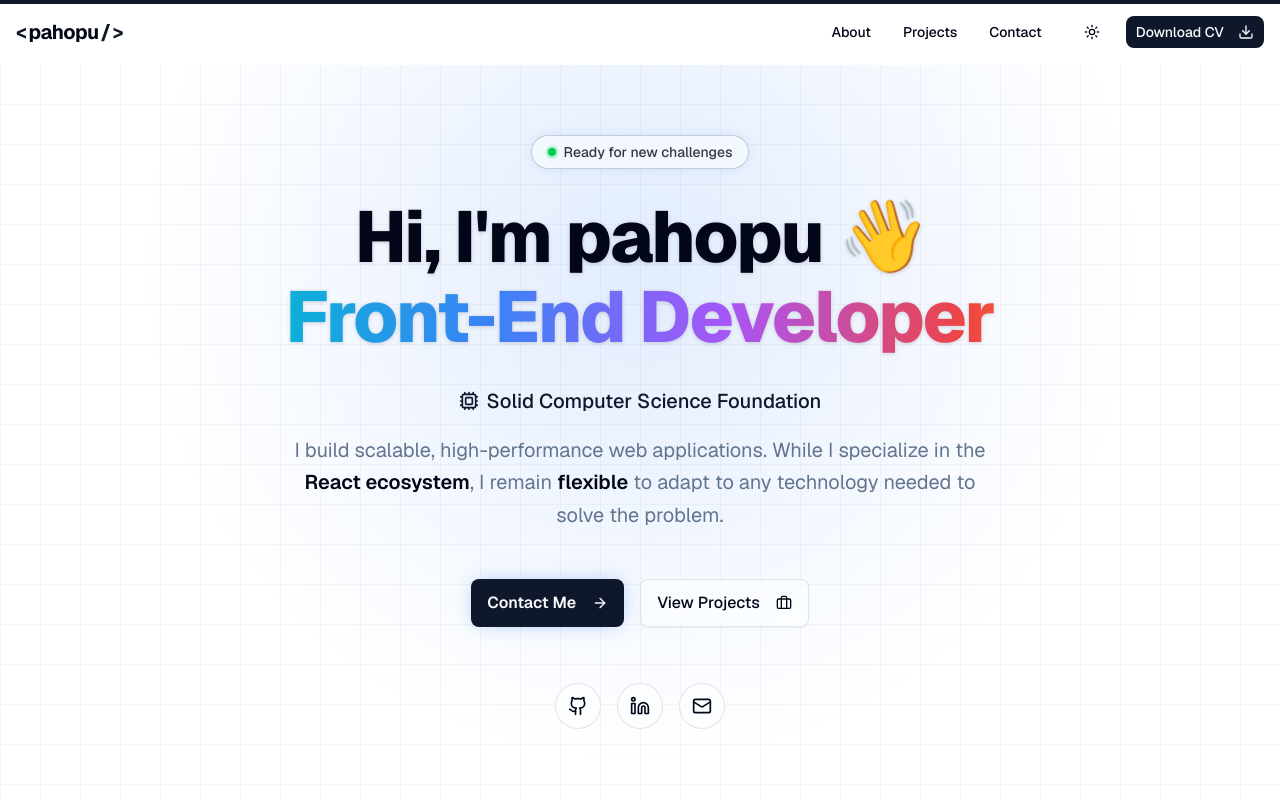
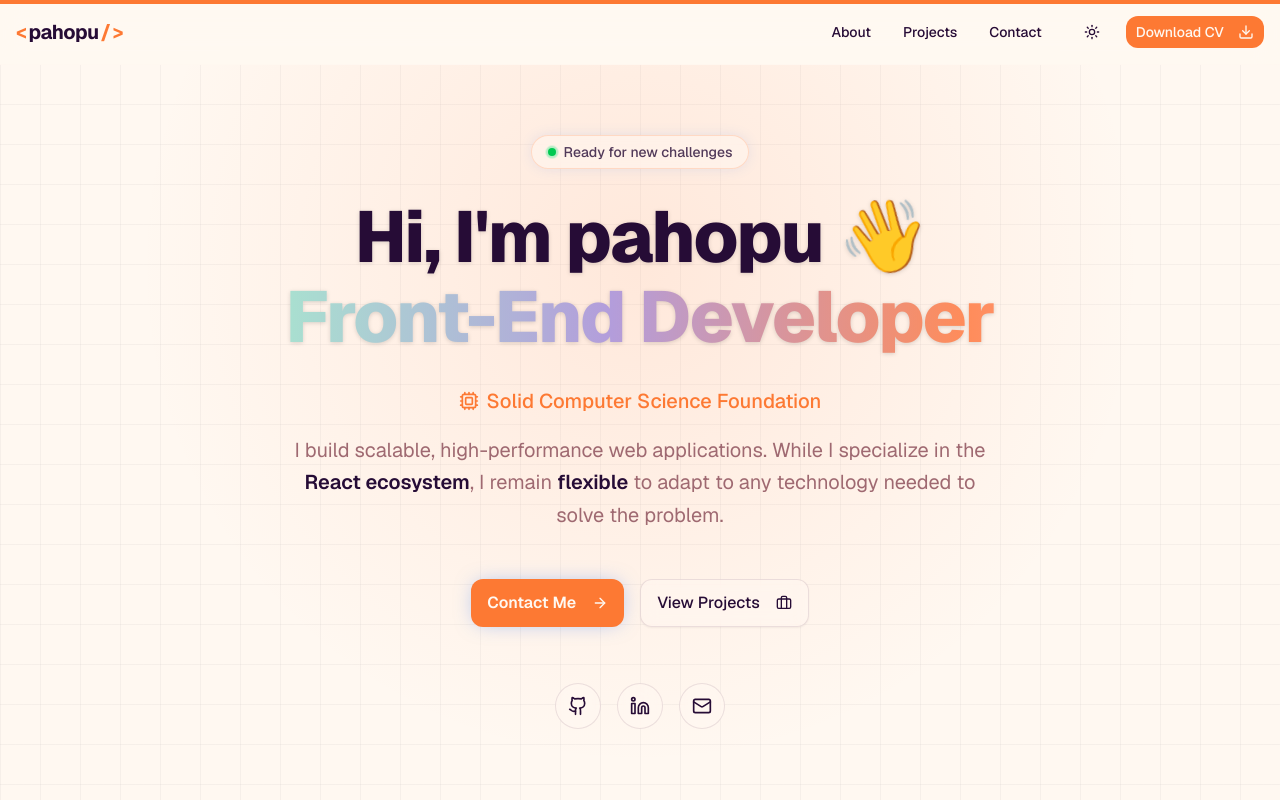
Before and after one commit to pahopu/pahopu-portfolio, a Next.js app: page / in a window 1280 px wide. Shown: the top 800 px of the page. Built offline with nearby package versions, Linux system fonts and the light colour scheme.

Commit message:
feat: apply CONGBDAY pastel palette (light + dark mode)

```diff
--- a/src/app/globals.css
+++ b/src/app/globals.css
@@ -44,72 +44,72 @@
 }
 
 :root {
-  --radius: 0.625rem;
-  --background: oklch(1 0 0);
-  --foreground: oklch(0.129 0.042 264.695);
-  --card: oklch(1 0 0);
-  --card-foreground: oklch(0.129 0.042 264.695);
-  --popover: oklch(1 0 0);
-  --popover-foreground: oklch(0.129 0.042 264.695);
-  --primary: oklch(0.208 0.042 265.755);
-  --primary-foreground: oklch(0.984 0.003 247.858);
-  --secondary: oklch(0.968 0.007 247.896);
-  --secondary-foreground: oklch(0.208 0.042 265.755);
-  --muted: oklch(0.968 0.007 247.896);
-  --muted-foreground: oklch(0.554 0.046 257.417);
-  --accent: oklch(0.968 0.007 247.896);
-  --accent-foreground: oklch(0.208 0.042 265.755);
+  --radius: 0.875rem;
+  --background: oklch(0.987 0.015 55);
+  --foreground: oklch(0.22 0.08 310);
+  --card: oklch(0.993 0.008 70);
+  --card-foreground: oklch(0.22 0.08 310);
+  --popover: oklch(0.993 0.008 70);
+  --popover-foreground: oklch(0.22 0.08 310);
+  --primary: oklch(0.72 0.18 45);
+  --primary-foreground: oklch(0.987 0.015 55);
+  --secondary: oklch(0.84 0.1 5);
+  --secondary-foreground: oklch(0.22 0.08 310);
+  --muted: oklch(0.975 0.07 90);
+  --muted-foreground: oklch(0.58 0.07 10);
+  --accent: oklch(0.87 0.08 160);
+  --accent-foreground: oklch(0.22 0.08 310);
   --destructive: oklch(0.577 0.245 27.325);
-  --border: oklch(0.929 0.013 255.508);
-  --input: oklch(0.929 0.013 255.508);
-  --ring: oklch(0.704 0.04 256.788);
-  --chart-1: oklch(0.646 0.222 41.116);
-  --chart-2: oklch(0.6 0.118 184.704);
-  --chart-3: oklch(0.398 0.07 227.392);
-  --chart-4: oklch(0.828 0.189 84.429);
-  --chart-5: oklch(0.769 0.188 70.08);
-  --sidebar: oklch(0.984 0.003 247.858);
-  --sidebar-foreground: oklch(0.129 0.042 264.695);
-  --sidebar-primary: oklch(0.208 0.042 265.755);
-  --sidebar-primary-foreground: oklch(0.984 0.003 247.858);
-  --sidebar-accent: oklch(0.968 0.007 247.896);
-  --sidebar-accent-foreground: oklch(0.208 0.042 265.755);
-  --sidebar-border: oklch(0.929 0.013 255.508);
-  --sidebar-ring: oklch(0.704 0.04 256.788);
+  --border: oklch(0.92 0.07 50);
+  --input: oklch(0.92 0.07 50);
+  --ring: oklch(0.72 0.18 45);
+  --chart-1: oklch(0.72 0.18 45);
+  --chart-2: oklch(0.84 0.1 5);
+  --chart-3: oklch(0.87 0.08 160);
+  --chart-4: oklch(0.975 0.07 90);
+  --chart-5: oklch(0.72 0.1 300);
+  --sidebar: oklch(0.987 0.015 55);
+  --sidebar-foreground: oklch(0.22 0.08 310);
+  --sidebar-primary: oklch(0.72 0.18 45);
+  --sidebar-primary-foreground: oklch(0.987 0.015 55);
+  --sidebar-accent: oklch(0.87 0.08 160);
+  --sidebar-accent-foreground: oklch(0.22 0.08 310);
+  --sidebar-border: oklch(0.92 0.07 50);
+  --sidebar-ring: oklch(0.72 0.18 45);
 }
 
 .dark {
-  --background: oklch(0.129 0.042 264.695);
-  --foreground: oklch(0.984 0.003 247.858);
-  --card: oklch(0.208 0.042 265.755);
-  --card-foreground: oklch(0.984 0.003 247.858);
-  --popover: oklch(0.208 0.042 265.755);
-  --popover-foreground: oklch(0.984 0.003 247.858);
-  --primary: oklch(0.929 0.013 255.508);
-  --primary-foreground: oklch(0.208 0.042 265.755);
-  --secondary: oklch(0.279 0.041 260.031);
-  --secondary-foreground: oklch(0.984 0.003 247.858);
-  --muted: oklch(0.279 0.041 260.031);
-  --muted-foreground: oklch(0.704 0.04 256.788);
-  --accent: oklch(0.279 0.041 260.031);
-  --accent-foreground: oklch(0.984 0.003 247.858);
+  --background: oklch(0.12 0.05 310);
+  --foreground: oklch(0.975 0.02 50);
+  --card: oklch(0.16 0.06 310);
+  --card-foreground: oklch(0.975 0.02 50);
+  --popover: oklch(0.16 0.06 310);
+  --popover-foreground: oklch(0.975 0.02 50);
+  --primary: oklch(0.71 0.16 25);
+  --primary-foreground: oklch(0.12 0.05 310);
+  --secondary: oklch(0.6 0.12 340);
+  --secondary-foreground: oklch(0.975 0.02 50);
+  --muted: oklch(0.19 0.07 310);
+  --muted-foreground: oklch(0.63 0.05 310);
+  --accent: oklch(0.72 0.1 300);
+  --accent-foreground: oklch(0.975 0.02 50);
   --destructive: oklch(0.704 0.191 22.216);
-  --border: oklch(1 0 0 / 10%);
-  --input: oklch(1 0 0 / 15%);
-  --ring: oklch(0.551 0.027 264.364);
-  --chart-1: oklch(0.488 0.243 264.376);
-  --chart-2: oklch(0.696 0.17 162.48);
-  --chart-3: oklch(0.769 0.188 70.08);
-  --chart-4: oklch(0.627 0.265 303.9);
-  --chart-5: oklch(0.645 0.246 16.439);
-  --sidebar: oklch(0.208 0.042 265.755);
-  --sidebar-foreground: oklch(0.984 0.003 247.858);
-  --sidebar-primary: oklch(0.488 0.243 264.376);
-  --sidebar-primary-foreground: oklch(0.984 0.003 247.858);
-  --sidebar-accent: oklch(0.279 0.041 260.031);
-  --sidebar-accent-foreground: oklch(0.984 0.003 247.858);
-  --sidebar-border: oklch(1 0 0 / 10%);
-  --sidebar-ring: oklch(0.551 0.027 264.364);
+  --border: oklch(0.25 0.08 310);
+  --input: oklch(0.25 0.08 310);
+  --ring: oklch(0.71 0.16 25);
+  --chart-1: oklch(0.71 0.16 25);
+  --chart-2: oklch(0.6 0.12 340);
+  --chart-3: oklch(0.72 0.1 300);
+  --chart-4: oklch(0.75 0.12 90);
+  --chart-5: oklch(0.87 0.08 160);
+  --sidebar: oklch(0.16 0.06 310);
+  --sidebar-foreground: oklch(0.975 0.02 50);
+  --sidebar-primary: oklch(0.71 0.16 25);
+  --sidebar-primary-foreground: oklch(0.12 0.05 310);
+  --sidebar-accent: oklch(0.72 0.1 300);
+  --sidebar-accent-foreground: oklch(0.975 0.02 50);
+  --sidebar-border: oklch(0.25 0.08 310);
+  --sidebar-ring: oklch(0.71 0.16 25);
 }
 
 @layer base {
--- a/src/components/sections/hero.tsx
+++ b/src/components/sections/hero.tsx
@@ -20,7 +20,7 @@ export const Hero = () => {
       bg-[linear-gradient(to_right,#80808012_1px,transparent_1px),linear-gradient(to_bottom,#80808012_1px,transparent_1px)]
       bg-size-[40px_40px]"
       />
-      <div className="absolute inset-0 -z-10 bg-[radial-gradient(circle_500px_at_50%_200px,#3b82f626,transparent)]" />
+      <div className="absolute inset-0 -z-10 bg-[radial-gradient(circle_500px_at_50%_200px,#FF8C5A26,transparent)]" />
 
       {/* --- CONTENT --- */}
       <div className="container px-4 md:px-6 flex flex-col items-center text-center z-10">
@@ -58,7 +58,7 @@ export const Hero = () => {
             Hi, I&apos;m <span className="text-foreground">pahopu</span>{" "}
             <span className="animate-wave">👋</span>
             <br />
-            <span className="block mt-2 animate-gradient-text bg-[linear-gradient(to_right,#ef4444,#eab308,#22c55e,#06b6d4,#3b82f6,#a855f7,#ef4444)]">
+            <span className="block mt-2 animate-gradient-text bg-[linear-gradient(to_right,#FF8C5A,#FFB3C6,#A8E6CF,#B39DDB,#FF8C5A)]">
               Front-End Developer
             </span>
           </motion.h1>
```
